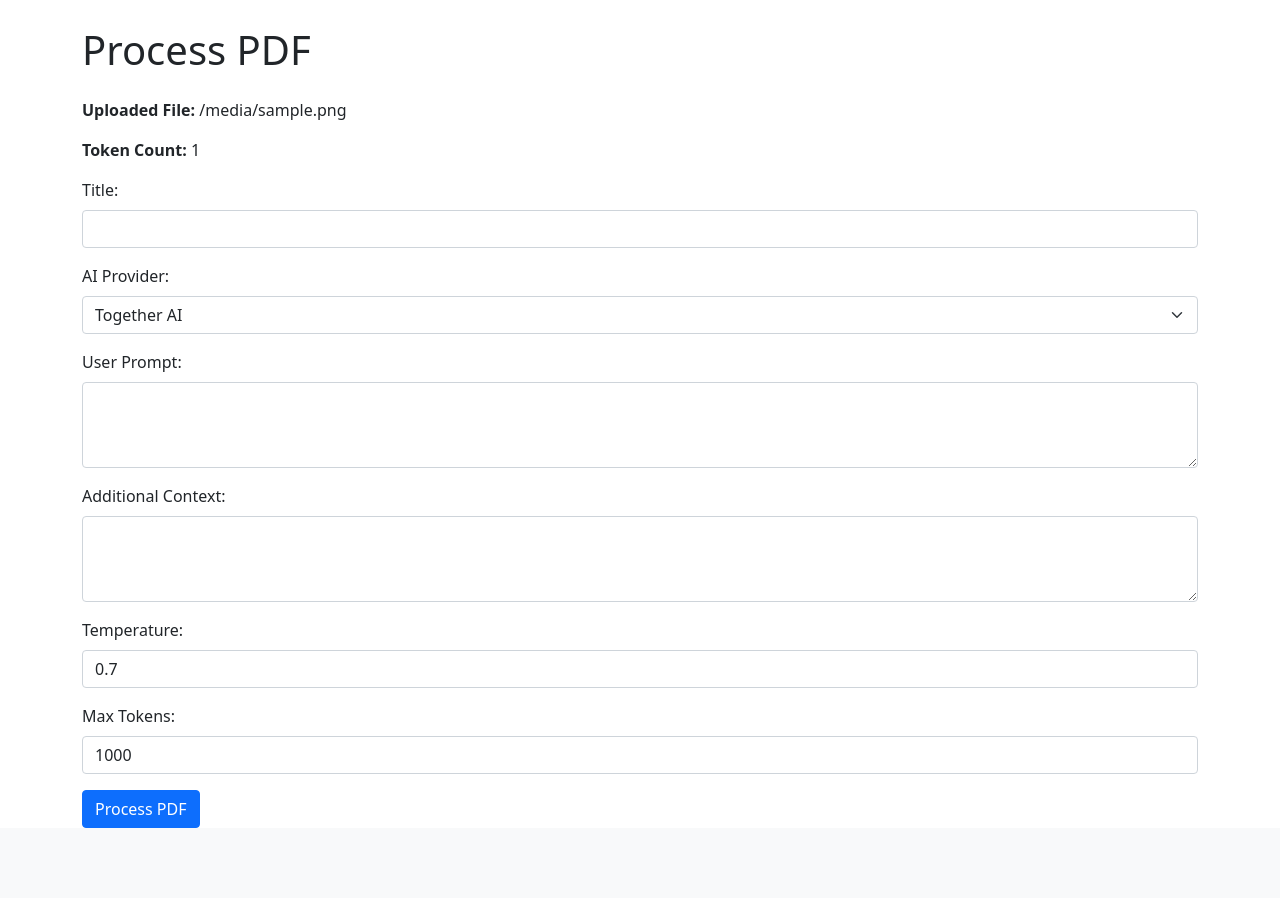
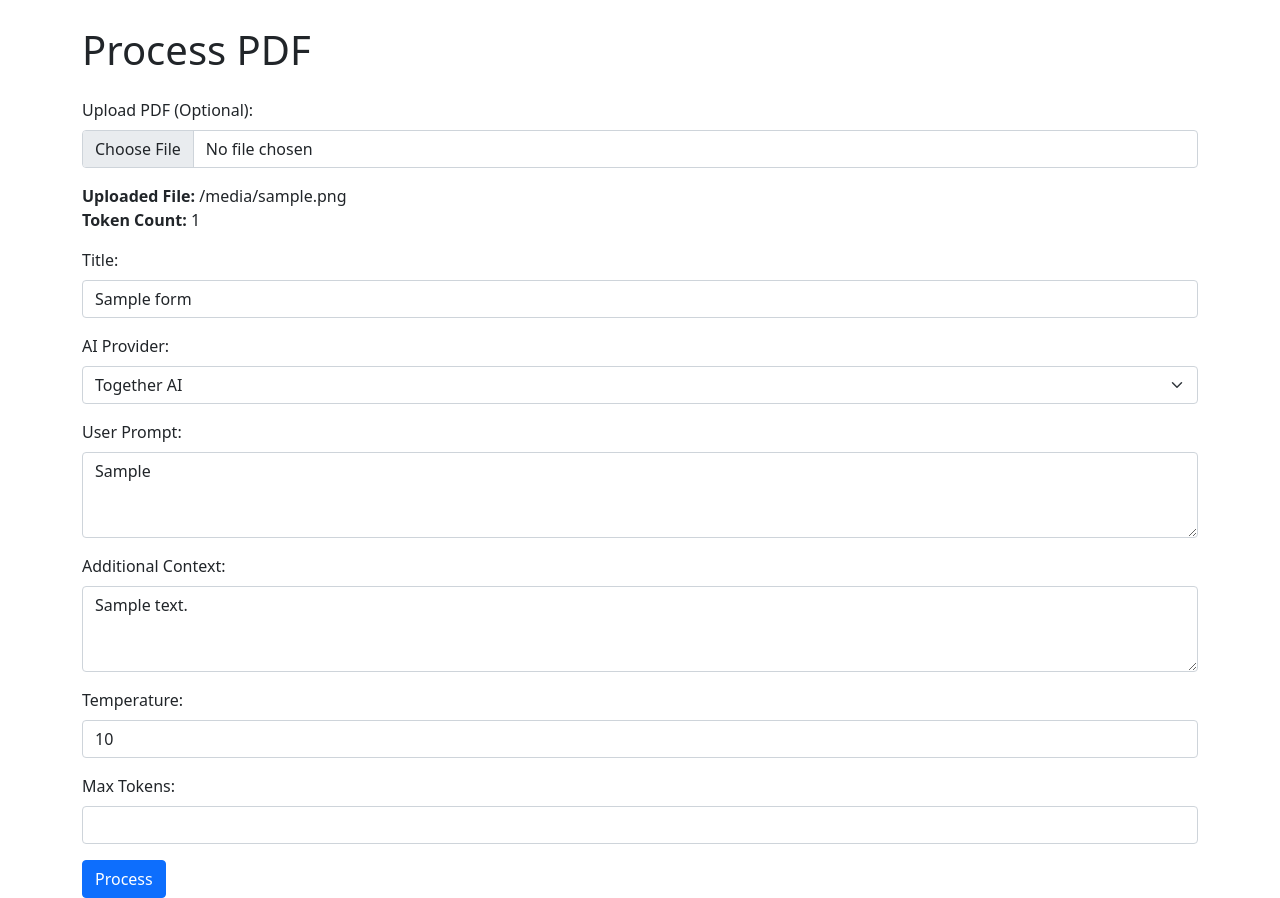
Before and after one commit to FlavioRitz/ai-gen, a Flask app: template templates/process.html in a window 1280 px wide. Shown: the part 58-956 px from the top of the page. Before the commit the page ends 886 px from the top, so only its background shows below. Run offline with Flask 3, Linux system fonts and the light colour scheme; the template is opened without the code that fills it: most values are stand-ins (such as "Sample title", 1, 10 or a date in 2020).

Commit message:
Modified UI to make PDF upload optional

```diff
--- a/app.py
+++ b/app.py
@@ -172,12 +172,7 @@ def load_session_data(session_id):
 
 @app.route('/')
 def index():
-    session_id = session.get('session_id')
-    data = load_session_data(session_id) if session_id else {}
-
-    pdf_results = data.get('pdf_results', []) if isinstance(data, dict) else data if isinstance(data, list) else []
-
-    return render_template('index.html', results=pdf_results)
+    return redirect(url_for('process_pdf'))
 
 @app.route('/upload', methods=['GET', 'POST'])
 def upload_pdf():
@@ -199,16 +194,24 @@ def upload_pdf():
 @app.route('/process', methods=['GET', 'POST'])
 def process_pdf():
     if request.method == 'POST':
-        # Existing POST logic
-        filename = request.form.get('filename', '')
+        # File handling
+        if 'file' in request.files:
+            file = request.files['file']
+            if file and allowed_file(file.filename):
+                filename = secure_filename(file.filename)
+                file_path = os.path.join(app.config['UPLOAD_FOLDER'], filename)
+                file.save(file_path)
+                extracted_text = extract_text_from_pdf(file_path)
+                token_count = count_tokens(extracted_text)
+            else:
+                filename = ''
+                token_count = 0
+        else:
+            filename = request.form.get('filename', '')
+            token_count = int(request.form.get('token_count', 0))
+
+        # Process form data
         title = request.form['title']
-
-        extracted_text = ""
-        if filename:
-            file_path = os.path.join(app.config['UPLOAD_FOLDER'], filename)
-            if os.path.exists(file_path):
-                extracted_text = extract_text_from_pdf(file_path)
-
         provider = request.form['provider']
         system_message = "Atue como um excelente assistente jurídico de um juiz de direito ou um juiz federal"
         user_prompt = request.form['user_prompt']
@@ -216,13 +219,21 @@ def process_pdf():
         max_tokens = request.form['max_tokens']
         additional_context = request.form['additional_context']
 
-        if extracted_text:
-            full_prompt = f"{user_prompt}\n\nContext from PDF:\n{extracted_text}\n\nAdditional Context:\n{additional_context}"
+        # Prepare full prompt
+        if filename:
+            file_path = os.path.join(app.config['UPLOAD_FOLDER'], filename)
+            if os.path.exists(file_path):
+                extracted_text = extract_text_from_pdf(file_path)
+                full_prompt = f"{user_prompt}\n\nContext from PDF:\n{extracted_text}\n\nAdditional Context:\n{additional_context}"
+            else:
+                full_prompt = f"{user_prompt}\n\nAdditional Context:\n{additional_context}"
         else:
             full_prompt = f"{user_prompt}\n\nAdditional Context:\n{additional_context}"
 
+        # Generate response
         response = generate_response(provider, system_message, full_prompt, temperature, max_tokens)
 
+        # Save results
         session_id = session.get('session_id')
         data = load_session_data(session_id) if session_id else {}
 
@@ -240,10 +251,13 @@ def process_pdf():
         new_session_id = save_session_data(new_data)
         session['session_id'] = new_session_id
 
-        return redirect(url_for('index'))
+        # Render results page
+        return render_template('results.html', results=pdf_results, latest_result={'title': title, 'response': response})
     else:
-        # GET request - render the form without PDF data
-        return render_template('process.html', filename='', token_count=0)
+        session_id = session.get('session_id')
+        data = load_session_data(session_id) if session_id else {}
+        form_data = data.get('form_data', {}) if isinstance(data, dict) else {}
+        return render_template('process.html', filename='', token_count=0, form_data=form_data)
 
 @app.route('/reset', methods=['POST'])
 def reset():
--- a/templates/process.html
+++ b/templates/process.html
@@ -1,50 +1,60 @@
 {% extends "base.html" %}
 {% block content %}
-
 <h1 class="mb-4">Process PDF</h1>
 
-{% if filename %}
-    <p><strong>Uploaded File:</strong> {{ filename }}</p>
-    <p><strong>Token Count:</strong> {{ token_count }}</p>
-{% else %}
-    <p><strong>No file uploaded.</strong></p>
-{% endif %}
+<form action="{{ url_for('process_pdf') }}" method="post" enctype="multipart/form-data">
+    <div class="mb-3">
+        <label for="file" class="form-label">Upload PDF (Optional):</label>
+        <input type="file" class="form-control" id="file" name="file" accept=".pdf">
+    </div>
 
-<form action="{{ url_for('process_pdf') }}" method="post">
-    <input type="hidden" name="filename" value="{{ filename }}">
+    {% if filename %}
+    <div class="mb-3">
+        <strong>Uploaded File:</strong> {{ filename }}<br>
+        <strong>Token Count:</strong> {{ token_count }}
+        <input type="hidden" name="filename" value="{{ filename }}">
+        <input type="hidden" name="token_count" value="{{ token_count }}">
+    </div>
+    {% endif %}
+
     <div class="mb-3">
         <label for="title" class="form-label">Title:</label>
-        <input type="text" class="form-control" id="title" name="title" required>
+        <input type="text" class="form-control" id="title" name="title" value="{{ form_data.get('title', '') }}" required>
     </div>
+
     <div class="mb-3">
         <label for="provider" class="form-label">AI Provider:</label>
         <select class="form-select" id="provider" name="provider" required>
-            <option value="together">Together AI</option>
-            <option value="google">Google AI</option>
-            <option value="googleproexp">Google AI Pro</option>
-            <option value="googlepro">Google AI Pro 1.5</option>
-            <option value="groq">Groq</option>
-            <option value="openai">OpenAI</option>
-            <option value="openaimini">OpenAI GPT4-mini</option>
+            <option value="together" {% if form_data.get('provider') == 'together' %}selected{% endif %}>Together AI</option>
+            <option value="google" {% if form_data.get('provider') == 'google' %}selected{% endif %}>Google AI</option>
+            <option value="googleproexp" {% if form_data.get('provider') == 'googleproexp' %}selected{% endif %}>Google AI Pro</option>
+            <option value="googlepro" {% if form_data.get('provider') == 'googlepro' %}selected{% endif %}>Google AI Pro 1.5</option>
+            <option value="groq" {% if form_data.get('provider') == 'groq' %}selected{% endif %}>Groq</option>
+            <option value="openai" {% if form_data.get('provider') == 'openai' %}selected{% endif %}>OpenAI</option>
+            <option value="openaimini" {% if form_data.get('provider') == 'openaimini' %}selected{% endif %}>OpenAI GPT4-mini</option>
         </select>
     </div>
+
     <div class="mb-3">
         <label for="user_prompt" class="form-label">User Prompt:</label>
-        <textarea class="form-control" id="user_prompt" name="user_prompt" rows="3" required></textarea>
+        <textarea class="form-control" id="user_prompt" name="user_prompt" rows="3" required>{{ form_data.get('user_prompt', '') }}</textarea>
     </div>
+
     <div class="mb-3">
         <label for="additional_context" class="form-label">Additional Context:</label>
-        <textarea class="form-control" id="additional_context" name="additional_context" rows="3"></textarea>
+        <textarea class="form-control" id="additional_context" name="additional_context" rows="3">{{ form_data.get('additional_context', '') }}</textarea>
     </div>
+
     <div class="mb-3">
         <label for="temperature" class="form-label">Temperature:</label>
-        <input type="number" class="form-control" id="temperature" name="temperature" step="0.1" min="0" max="1" value="0.7" required>
+        <input type="number" class="form-control" id="temperature" name="temperature" step="0.1" min="0" max="1" value="{{ form_data.get('temperature', '0.7') }}" required>
     </div>
+
     <div class="mb-3">
         <label for="max_tokens" class="form-label">Max Tokens:</label>
-        <input type="number" class="form-control" id="max_tokens" name="max_tokens" min="1" value="1000" required>
+        <input type="number" class="form-control" id="max_tokens" name="max_tokens" min="1" value="{{ form_data.get('max_tokens', '1000') }}" required>
     </div>
-    <button type="submit" class="btn btn-primary">Process PDF</button>
+
+    <button type="submit" class="btn btn-primary">Process</button>
 </form>
-
 {% endblock %}
```
Also changed, not shown: templates/results.html (added, +33 -0 lines).
